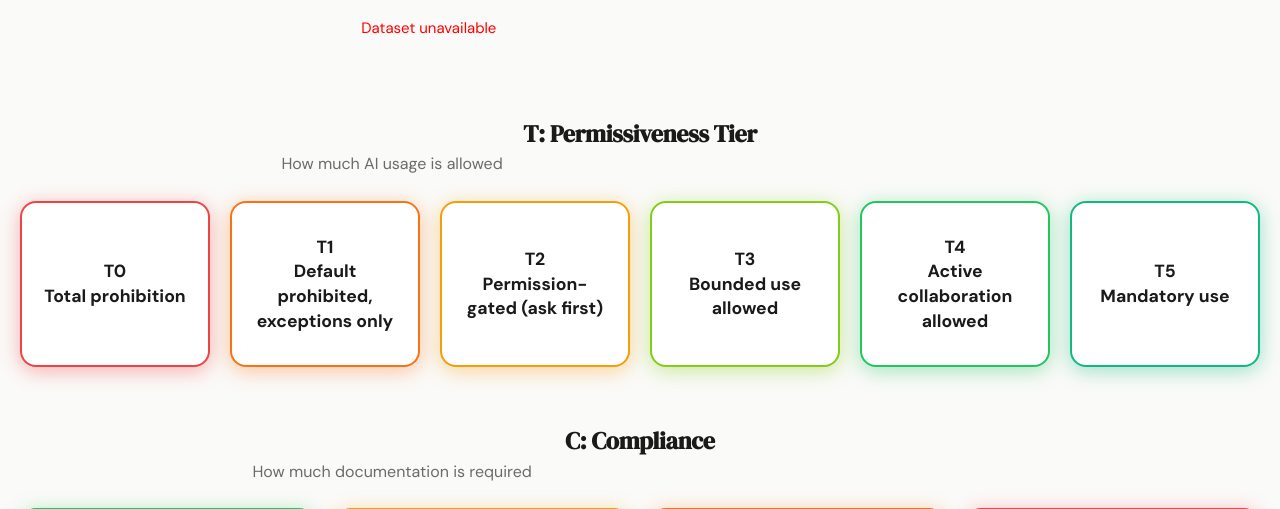
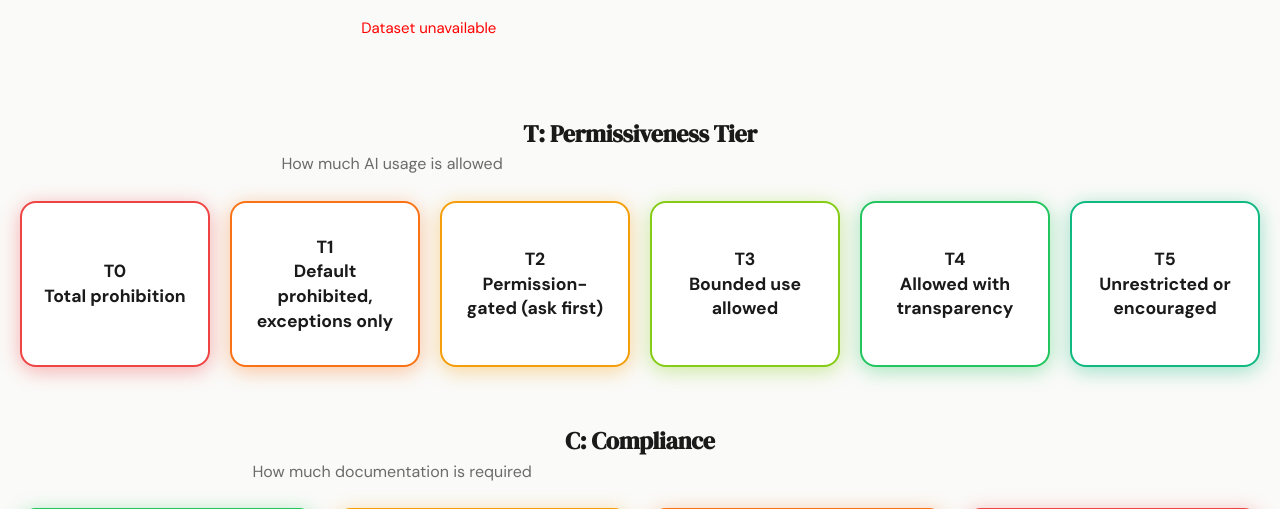
Before and after one commit to aninuona/syllabus-decoder, a Flask app: page / in a window 1280 px wide. Shown: the part 1182-1691 px from the top of the page. Run offline with Flask 3, Linux system fonts and the light colour scheme.

Commit message:
Update index.html

```diff
--- a/templates/index.html
+++ b/templates/index.html
@@ -365,12 +365,12 @@
             <div class="glow-card__content">AI allowed for limited support (brainstorming, outlining, clarity, proofreading), but not to "do the work."</div>
         </div>
         <div class="glow-card" style="--glow-color: rgba(34, 197, 94, 0.4); --border-color: #22c55e;">
-            <div class="glow-card__title">T4<br>Active collaboration allowed</div>
-            <div class="glow-card__content">AI use is actively encouraged; AI is treated as a thought partner, sounding board, or co-author.</div>
+            <div class="glow-card__title">T4<br>Allowed with transparency</div>
+            <div class="glow-card__content">AI is allowed to generate content, including on graded work, if it is properly disclosed and documented.</div>
         </div>
         <div class="glow-card" style="--glow-color: rgba(16, 185, 129, 0.4); --border-color: #10b981;">
-            <div class="glow-card__title">T5<br>Mandatory use</div>
-            <div class="glow-card__content">Assignments require the use of AI to be completed successfully.</div>
+            <div class="glow-card__title">T5<br>Unrestricted or encouraged</div>
+            <div class="glow-card__content">Use of generative AI on any task is welcomed or mandatory, with constraints limited to responsibility and honesty.</div>
         </div>
     </div>
 
```
